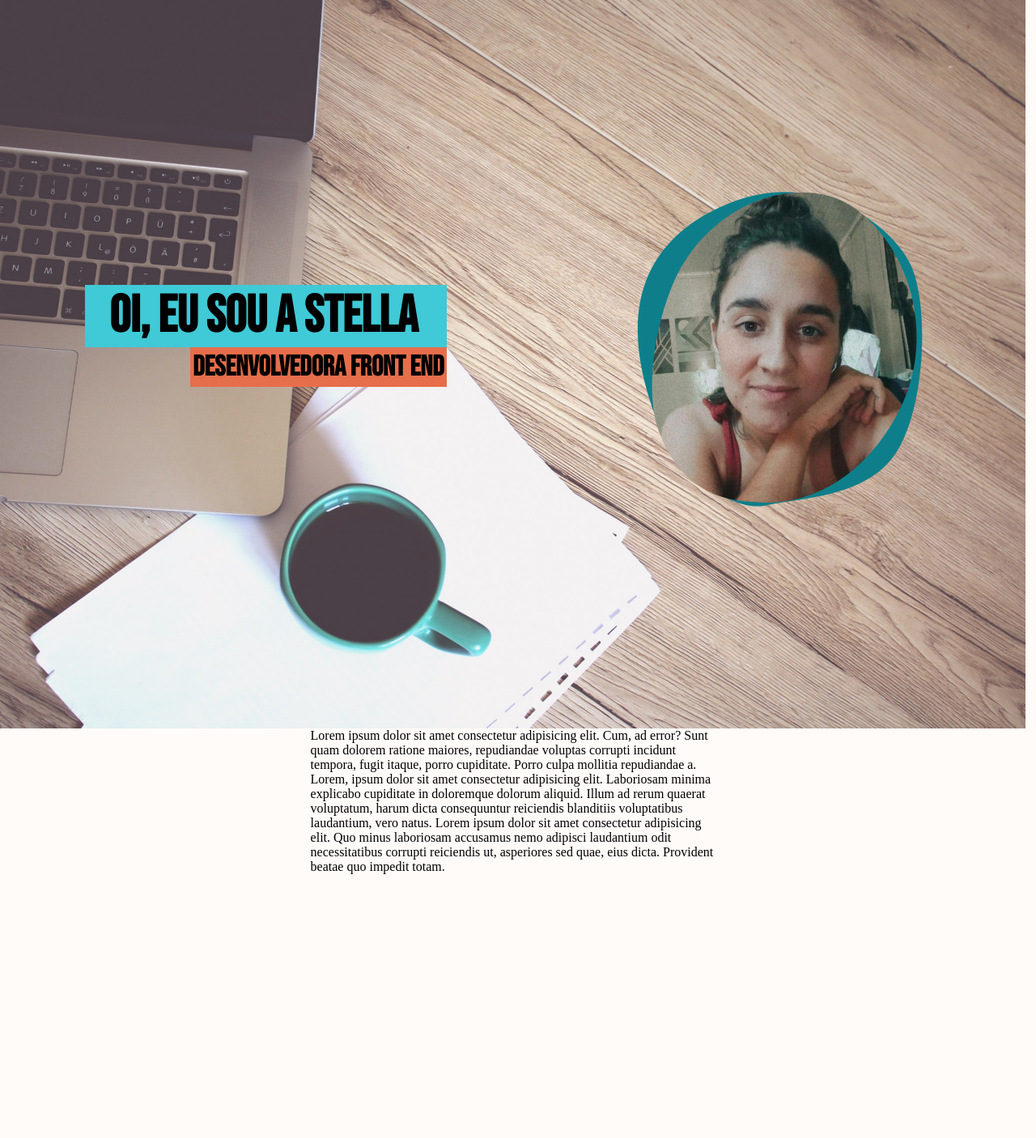
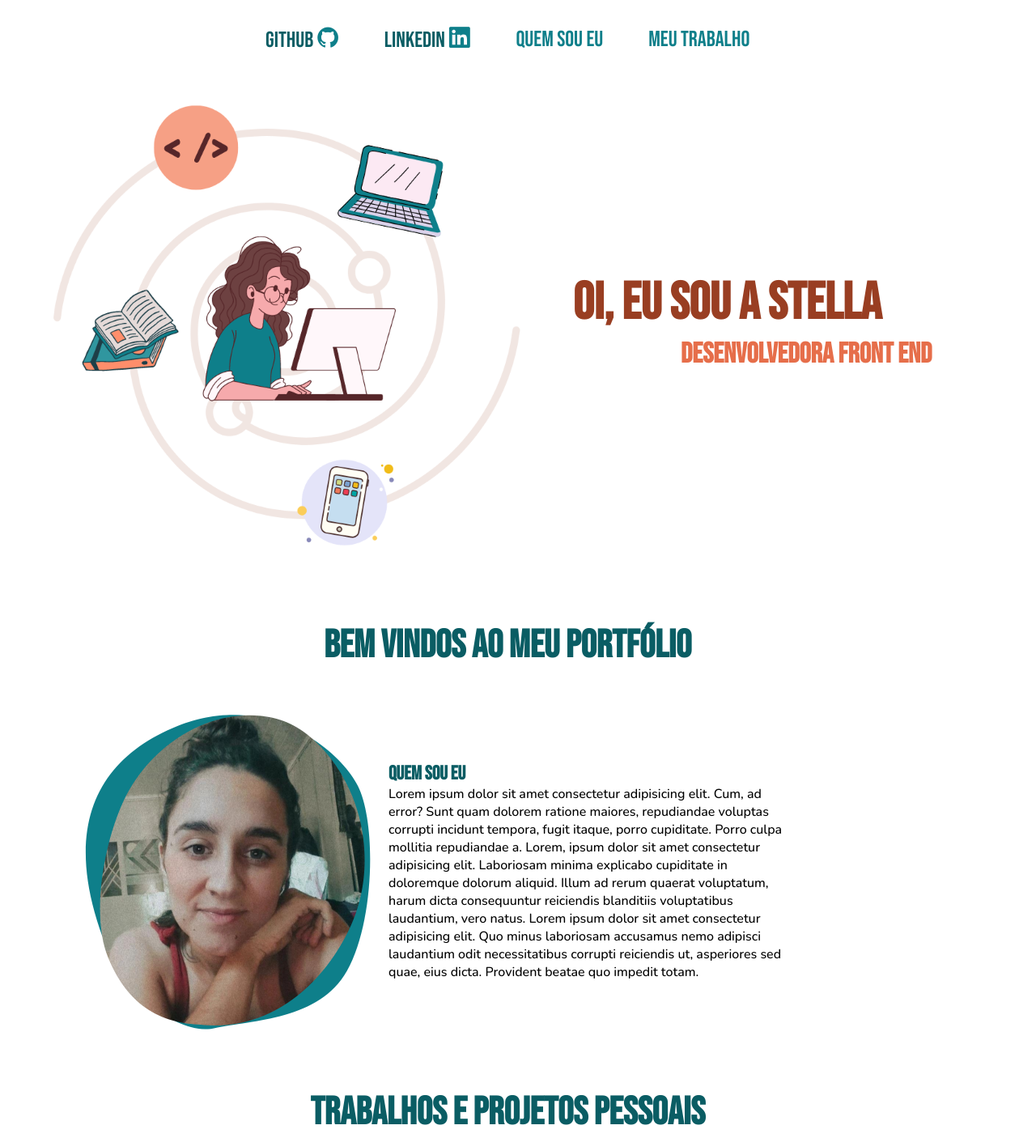
Before and after one commit to Stellazen/StellaPortfolio, a plain HTML site: page index.html in a window 1280 px wide. Shown: the top 1406 px of the page at 81% size. Before the commit the page ends 1080 px from the top, so only its background shows below. Drawn offline with nearby package versions, Linux system fonts and the light colour scheme.

Commit message:
portfolio inicial

```diff
--- a/estilos/style.css
+++ b/estilos/style.css
@@ -1,6 +1,8 @@
 @charset "UTF-8";
 
 @import url('https://fonts.googleapis.com/css2?family=Bebas+Neue&display=swap');
+
+@import url('https://fonts.googleapis.com/css2?family=Nunito:ital,wght@0,300;0,500;0,600;1,400;1,500&display=swap');
 
 *{
     padding: 0;
@@ -17,53 +19,162 @@
     --verdeClaro: #40C9D6;
 
     --titulo:'Bebas Neue', cursive;
+    --texto: 'Nunito', sans-serif;
 
 }
 
 body{
-    width: 99vw;
+    width: 98vw;
     height: 100vh;
-    background-color: var(--fundo);
+    background-color: white;
 }
 
-.banner{
-    background-image: url(../imagens/not.jpg);
+.menina{
+    width: 600px;
+    display: block;
+    margin: auto;
+}
+
+ul{
+    display: flex;
+    justify-content: center;
+    gap:50px;
+    margin: 30px;
+}
+
+li{
+    list-style: none;
+    font-family: var(--titulo);
+    color: var(--verde);
+    font-size: 1.7em;
+    padding: 3px;
+    transition: 0.5s;
+}
+
+li:hover{
+    color: #E66E4A;
+    cursor: pointer;
+}
+
+a{
+    text-decoration: none;
+    color: #0a5d64;
+    transition: 0.5s;
+}
+
+a:hover{
+    color: #E66E4A;
+}
+
+/* .banner{
+    background-image: url(../imagens/pczinho.jpg);
     height: 900px;
     width: 100%;
-    background-position: top left;
+    background-position: top right;
     background-repeat: no-repeat;
     background-size: cover;
     background-attachment: fixed;
+} */
+
+.header{
+    display: flex;
+    justify-content: center;
+    align-items: center;
 }
 
 .titulo{
     display: flex;
     flex-direction: row;
-    align-items: center;
-    justify-content: space-around;
     font-family: var(--titulo);
     font-size: 2em;
-    padding-top: 200px;
+    margin-right: 100px;
 }
 
 .titulo-dev{
     margin-left: 130px;
     font-size: 1.1em;
-    background-color: var(--laranja);
     padding: 3px;
+    color: #E66E4A;
 }
 
 .titulo-nome{
-    background-color: #40C9D6;
-    border-left: 30px solid #40C9D6;
+   color: #993E22;
 }
 
-p {
+.titulo-3{
+    font-size: 3em;
+    font-family: var(--titulo);
+    color: #0a5d64;
+    text-align: center;
+    margin-top: 70px;
+    margin-bottom: 50px;
+}
+
+.quem-titulo{
+    font-family: var(--titulo);
+    font-size: 1.5em;
+    color: #0a5d64;
+}
+
+.quem{
+    display: flex;
+    flex-direction: row;
+    align-items: center;
+    justify-content: flex-start;
+}
+
+.quem p {
+    font-family: var(--texto);
+}
+
+.texto{
     max-width: 500px;
-    margin: auto;
 }
 
 .foto-stella{
     width: 400px;
-    padding-top: 30px;
+    margin-left: 80px;
 }
+
+.foto-trabalhos{
+    border-radius: 10px;
+    width: 500px;
+    box-shadow: 0px 0px 10px rgba(0, 0, 0, 0.514);
+}
+
+.imagem-mobile{
+    width: 100px;
+}
+
+.trabalhos{
+    display: flex;
+    flex-wrap: wrap;
+    gap: 10px;
+}
+
+.trabalho-1, .trabalho-2, .trabalho-3{
+    display: flex;
+    flex-direction: row;
+    align-items: center;
+    margin-left: 20px;
+    margin-bottom: 40px;
+    transition: 0.5s;
+}
+
+.trabalho-1:hover, .trabalho-2:hover, .trabalho-3:hover{
+    opacity: 0.5;
+}
+
+.footer{
+    background-color: #0a5d64;
+    width: 100%;
+    height: 100px;
+}
+
+.texto-footer{
+    font-family: var(--texto);
+    text-align: center;
+    font-weight: 100;
+    padding-top: 40px;
+    color: white;
+}
--- a/index.html
+++ b/index.html
@@ -8,26 +8,71 @@
     <meta name="description" content="Portfólio Desenvolvedora Stella Zen e meus principais trabalhos">
     <link rel="shortcut icon" href="imagens/favicon.png" type="image/x-icon">
     <link rel="stylesheet" href="estilos/style.css">
+    <link rel="stylesheet" href="https://cdn.jsdelivr.net/gh/devicons/devicon@v2.15.1/devicon.min.css">
+    <link rel="stylesheet" href="https://cdn.jsdelivr.net/gh/devicons/devicon@v2.15.1/devicon.min.css">
+
+
 </head>
 <body>
     <header>
-        <div class="banner"><!--imagem aqui-->
-
+        <!-- <div class="banner">imagem aqui</div>-->
+        <nav class="nav">
+            <ul>
+                <li><a href="https://github.com/StellaZen" target="_blank">Github</a>
+                    <i class="devicon-github-original"></i>
+                  </li>
+                <li><a href="https://www.linkedin.com/in/stella-zen-690569197/" target="_blank">LinkedIn</a>
+                    <i class="devicon-linkedin-plain"></i>
+                  </li>
+                <li>Quem sou eu</li>
+                <li>Meu Trabalho</li>
+            </ul>
+        </nav>
+        <div class="header">
+            <img class="menina" src="imagens/menina-f.png" alt="menina com imagens de tecnologia">
               <div class="titulo">
             <div class="nome">
                 <h1 class="titulo-nome">Oi, eu sou a Stella</h1>
                 <h2 class="titulo-dev">Desenvolvedora Front End</h2>
             </div>
-        <img class="foto-stella" src="imagens/stella-semfundo.png"alt="foto Stella">
-
         </div>
     </header>
 
     <main>
 
+        <h3 class="titulo-3">Bem Vindos ao meu portfólio</h3>
+        <div class="quem">
+        <img class="foto-stella" src="imagens/stella-semfundo.png"alt="foto Stella">
+            <div class="texto">
+                <h4 class="quem-titulo">Quem sou eu</h4>
+                <p>Lorem ipsum dolor sit amet consectetur adipisicing elit. Cum, ad error? Sunt quam dolorem ratione maiores, repudiandae voluptas corrupti incidunt tempora, fugit itaque, porro cupiditate. Porro culpa mollitia repudiandae a. Lorem, ipsum dolor sit amet consectetur adipisicing elit. Laboriosam minima explicabo cupiditate in doloremque dolorum aliquid. Illum ad rerum quaerat voluptatum, harum dicta consequuntur reiciendis blanditiis voluptatibus laudantium, vero natus. Lorem ipsum dolor sit amet consectetur adipisicing elit. Quo minus laboriosam accusamus nemo adipisci laudantium odit necessitatibus corrupti reiciendis ut, asperiores sed quae, eius dicta. Provident beatae quo impedit totam.</p>
+            </div>
+        </div>
+
+        <h3 class="titulo-3">Trabalhos e Projetos Pessoais</h3>
+
+        <!-- site Menino Folha -->
+        <div class="trabalhos">
+            <div class="trabalho-1">
+                <img class="foto-trabalhos" src="imagens/menino-folha-1.png" alt="imagem de site de frladas ecológicas"> <img class="imagem-mobile" src="imagens/mf-mobile.png" alt="imagem de um celular com site de fraldas ecológicas">
+            </div>
+            <!--site front end mentor - 1 -->
+            <div class="trabalho-2">
+                <img class="foto-trabalhos" src="imagens/front-end-1.png" alt="imagem de site de avaliação com fundo preto"><img class="imagem-mobile" src="imagens/front-end-mobile-1.png" alt="celular com imagem de site de avaliaçao com fundo preto">
 
             </div>
-        <p>Lorem ipsum dolor sit amet consectetur adipisicing elit. Cum, ad error? Sunt quam dolorem ratione maiores, repudiandae voluptas corrupti incidunt tempora, fugit itaque, porro cupiditate. Porro culpa mollitia repudiandae a. Lorem, ipsum dolor sit amet consectetur adipisicing elit. Laboriosam minima explicabo cupiditate in doloremque dolorum aliquid. Illum ad rerum quaerat voluptatum, harum dicta consequuntur reiciendis blanditiis voluptatibus laudantium, vero natus. Lorem ipsum dolor sit amet consectetur adipisicing elit. Quo minus laboriosam accusamus nemo adipisci laudantium odit necessitatibus corrupti reiciendis ut, asperiores sed quae, eius dicta. Provident beatae quo impedit totam.</p>
+            <!--site front end mentor - 2 -->
+            <div class="trabalho-3">
+                <img class="foto-trabalhos" src="imagens/front-end-2.png" alt=""><img class="imagem-mobile" src="imagens/front-end-mobile-2.png" alt="">
+            </div>
+        </div>
+
     </main>
+
+    <footer>
+        <div class="footer">
+            <p class="texto-footer">Stella Zen | desenvolvido por Stella Zen</p>
+        </div>
+    </footer>
 </body>
 </html>
```
Also changed, not shown: imagens/front-end-1.png (added), imagens/front-end-2.png (added), imagens/front-end-mobile-1.png (added), imagens/front-end-mobile-2.png (added), imagens/menina-f.png (added), imagens/menino-folha-1.png (added), imagens/mf-mobile.png (added), imagens/stella.png (deleted). Lines whose indentation alone changed are shown as unchanged.
